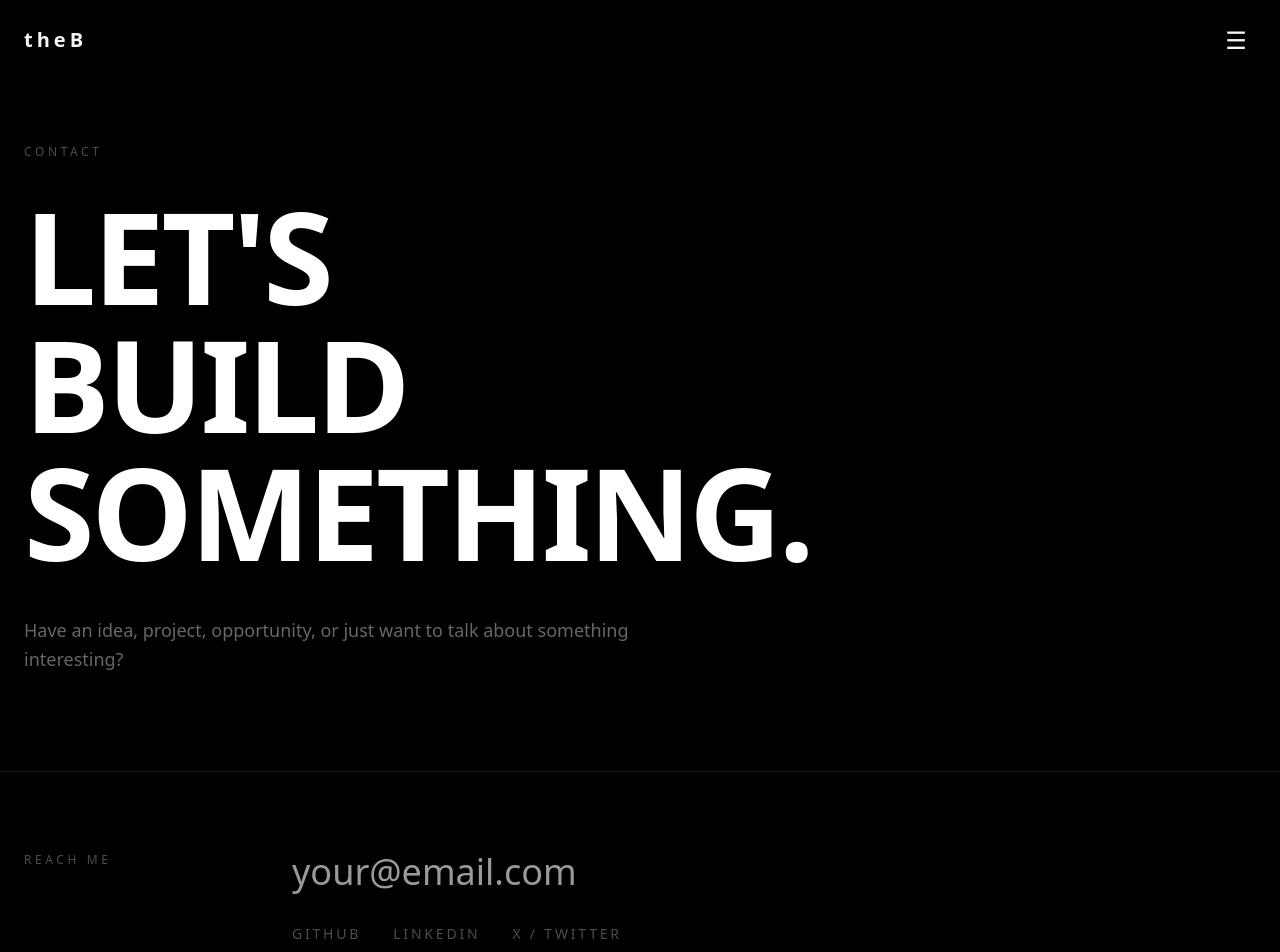
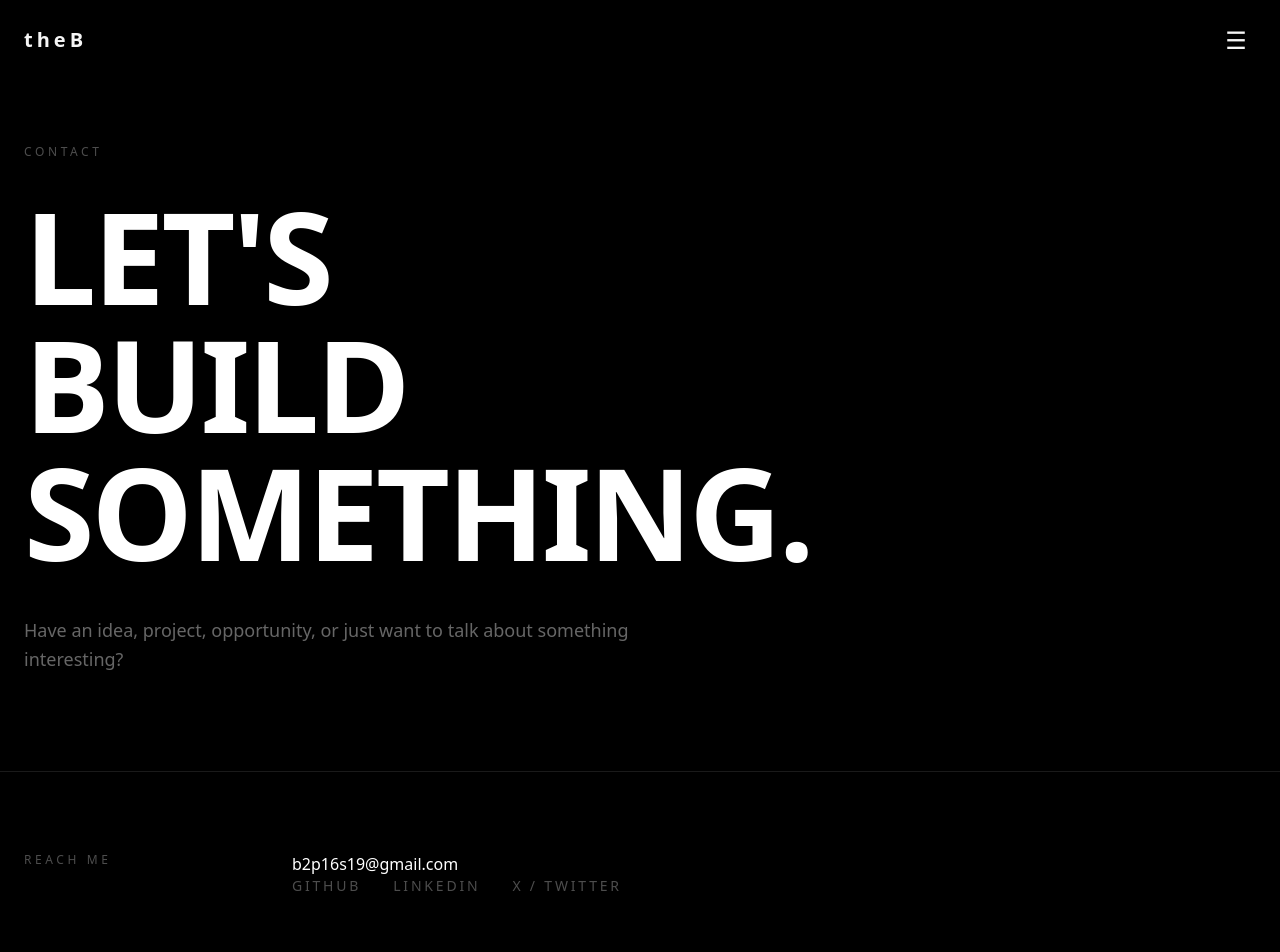
Before and after one commit to blazoxx/portfolio_new, a Next.js app: page /contact in a window 1280 px wide. Shown: the top 952 px of the page. Built offline with nearby package versions, Linux system fonts and the light colour scheme.

Commit message:
feat: integrate profile data into ContactPage for dynamic email and social links and centralize portfolio content data completed

```diff
--- a/app/contact/page.tsx
+++ b/app/contact/page.tsx
@@ -1,4 +1,5 @@
 import Link from "next/link";
+import { profile } from "@/data/profile";
 
 export default function ContactPage() {
   return (
@@ -19,8 +20,8 @@ export default function ContactPage() {
           </h1>
 
           <p className="mt-10 max-w-2xl text-lg leading-relaxed text-white/40">
-            Have an idea, project, opportunity, or just want to
-            talk about something interesting?
+            Have an idea, project, opportunity, or just want to talk about
+            something interesting?
           </p>
         </div>
       </section>
@@ -33,32 +34,22 @@ export default function ContactPage() {
           </p>
 
           <div className="space-y-8">
-            <a
-              href="mailto:your@email.com"
-              className="block text-2xl text-white/60 transition hover:text-white md:text-4xl"
-            >
-              your@email.com
-            </a>
+            <a href={`mailto:${profile.email}`}>{profile.email}</a>
 
             <div className="flex flex-wrap gap-x-8 gap-y-4 text-sm uppercase tracking-[0.2em] text-white/30">
-              <a
-                href="#"
-                className="transition hover:text-white"
-              >
+              <a href={profile.socials.github} target="_blank" rel="noreferrer">
                 GitHub
               </a>
 
               <a
-                href="#"
-                className="transition hover:text-white"
+                href={profile.socials.linkedin}
+                target="_blank"
+                rel="noreferrer"
               >
                 LinkedIn
               </a>
 
-              <a
-                href="#"
-                className="transition hover:text-white"
-              >
+              <a href="#" className="transition hover:text-white">
                 X / Twitter
               </a>
             </div>
@@ -83,8 +74,8 @@ export default function ContactPage() {
             </div>
 
             <p className="mt-6 max-w-3xl text-2xl leading-relaxed text-white/50 md:text-3xl">
-              Interested in software engineering, AI,
-              research, and building useful products.
+              Interested in software engineering, AI, research, and building
+              useful products.
             </p>
           </div>
         </div>
```
